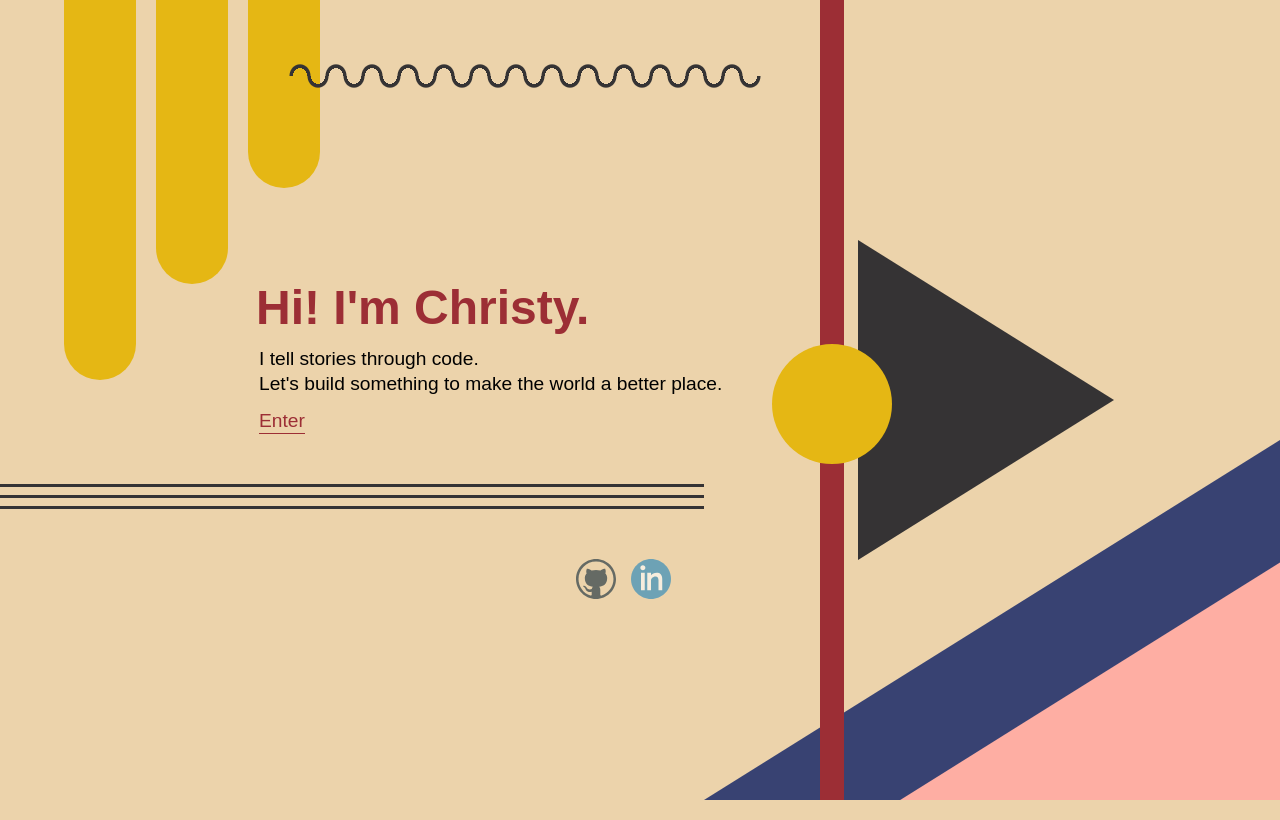
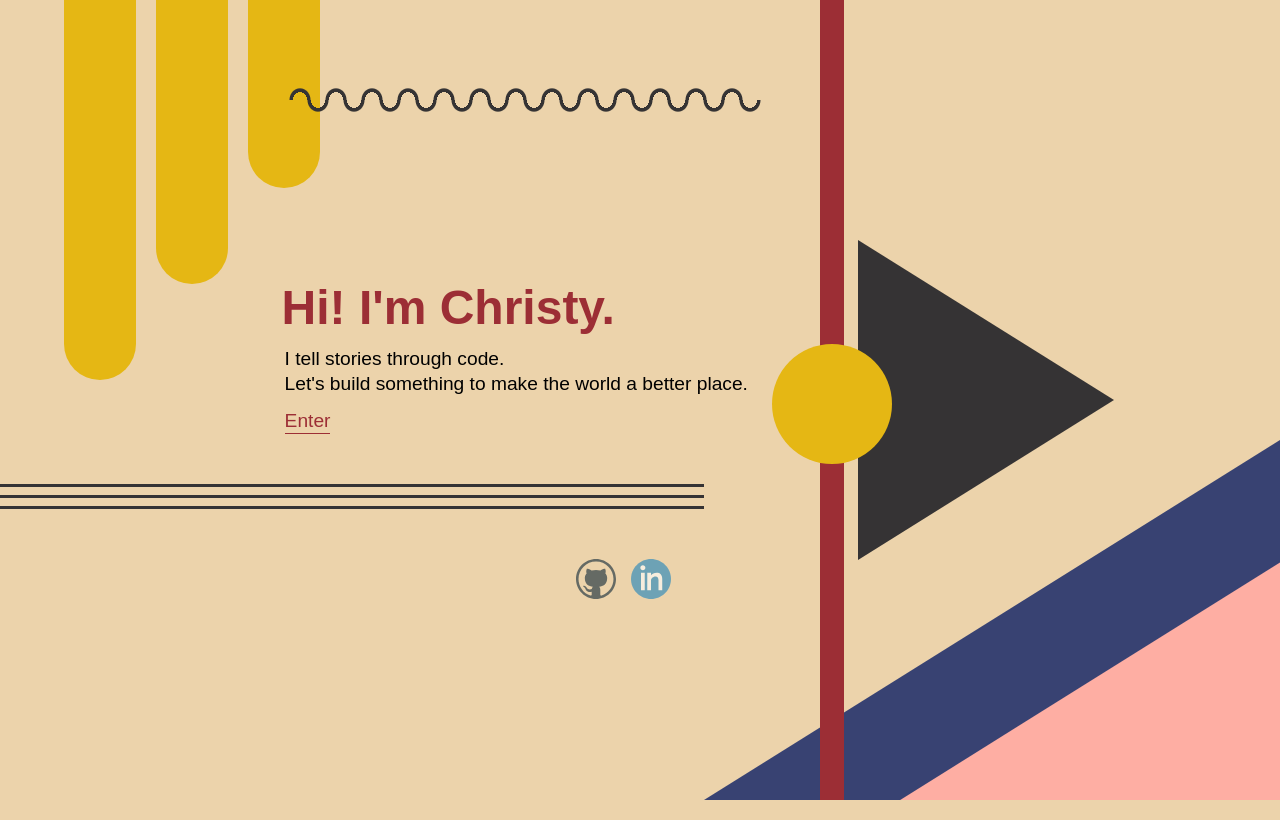
Before and after one commit to christywchen/christychen.com, a React (Create React App) app: page / in a window 1280 px wide. Shown: the top 820 px of the page. Built offline with nearby package versions, Linux system fonts and the light colour scheme; a web font is replaced by a local one.

Commit message:
changed spacing for the squiggly line and main text block.

```diff
--- a/src/components/Splash/Splash.css
+++ b/src/components/Splash/Splash.css
@@ -7,7 +7,7 @@
 #splash__text {
     position: relative;
     width: fit-content;
-    left: 20%;
+    left: 22%;
     z-index: 1;
 }
 
@@ -164,7 +164,7 @@
 
 #splash__squiggly {
     position: absolute;
-    top: 7vh;
+    top: 10vh;
     left: 22vw;
     width: 450px;
     height: 50px;
```
